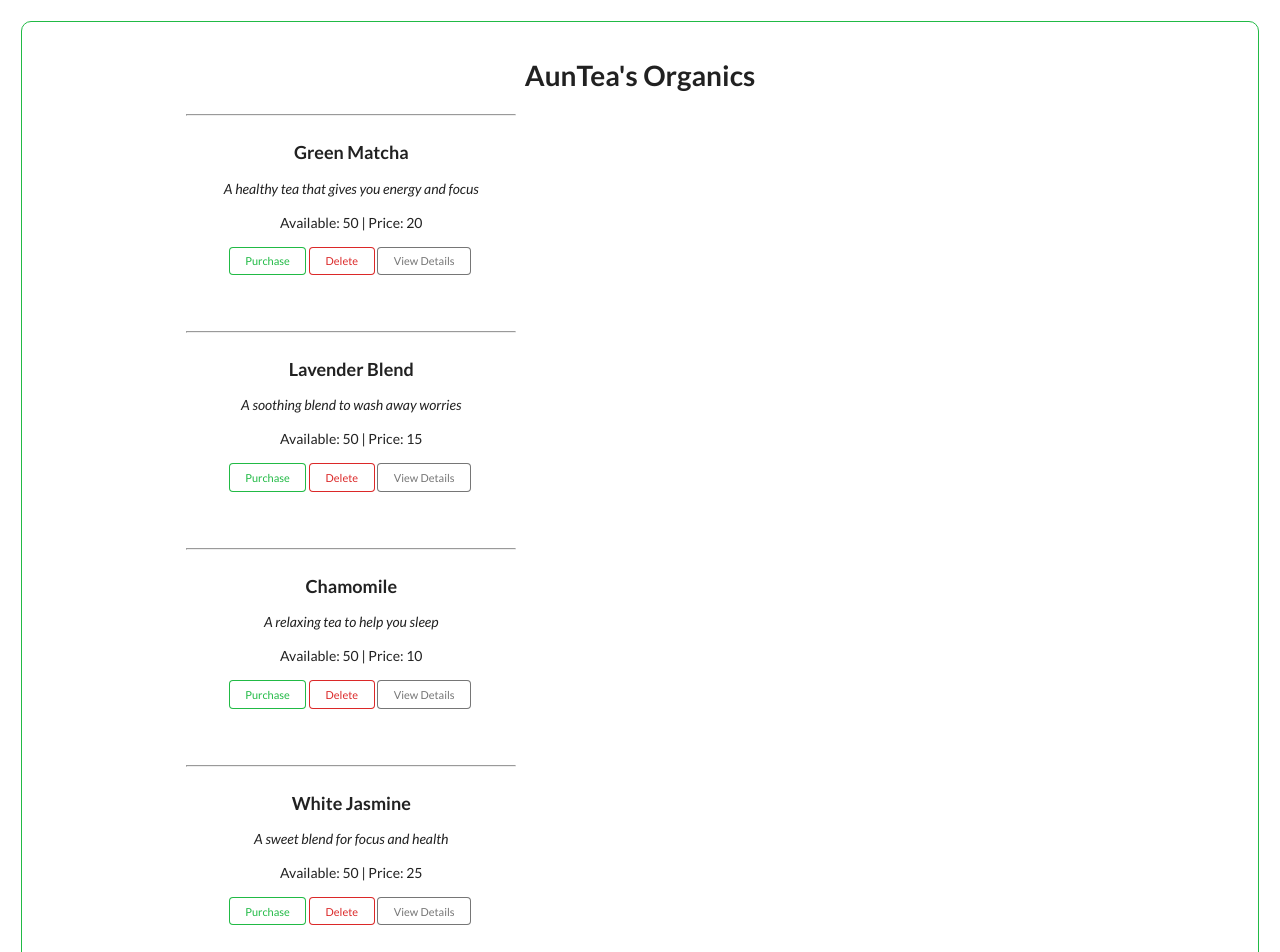
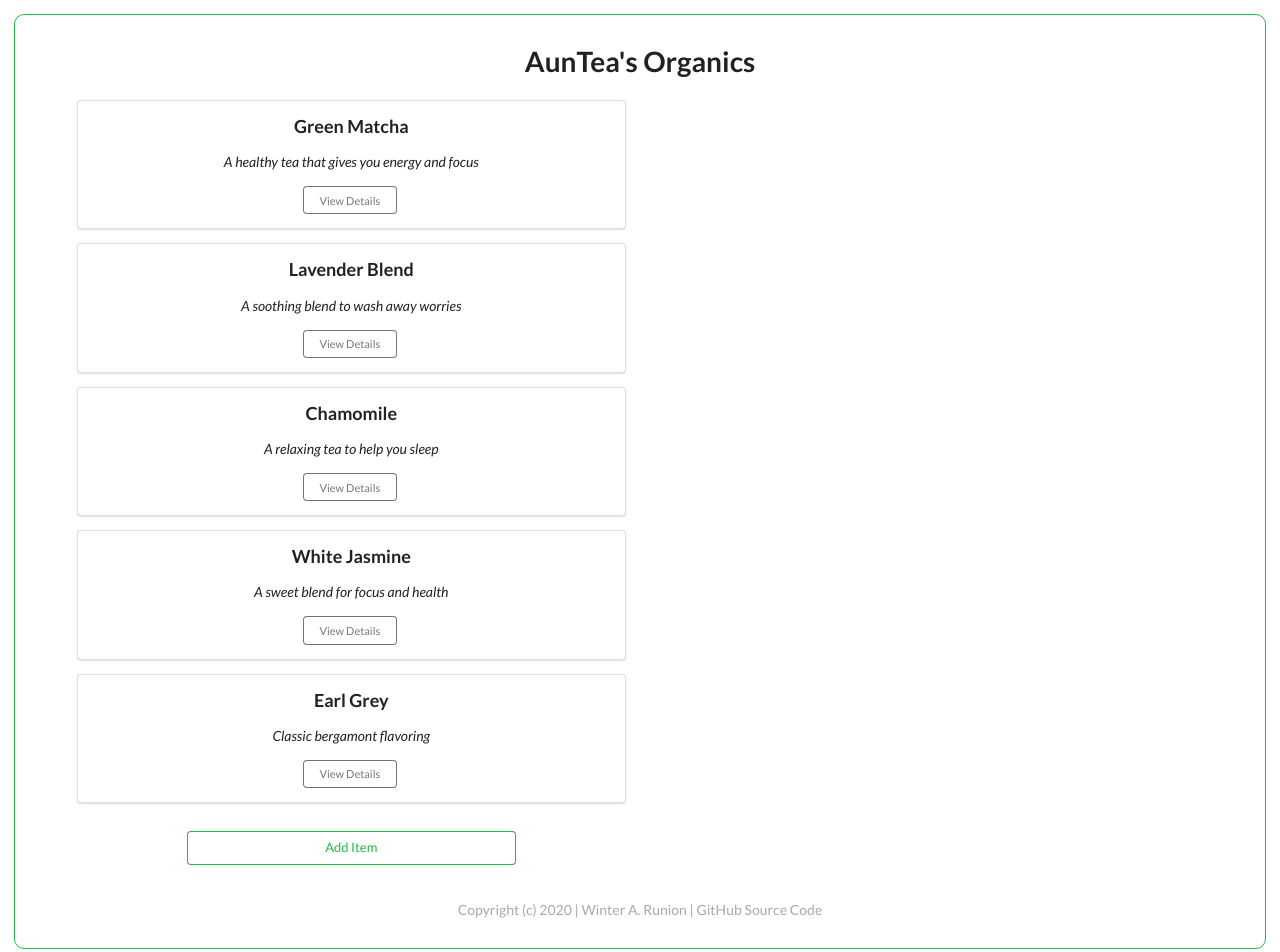
Before and after one commit to wrunion/epicodus-react-project, a React (Create React App) app: page / in a window 1280 px wide. Shown: the top 952 px of the page. Built offline with nearby package versions, Linux system fonts and the light colour scheme.

Commit message:
Fix spacing in css.

```diff
--- a/src/components/App.css
+++ b/src/components/App.css
@@ -1,4 +1,59 @@
 .App {
+  text-align: center;
+  border: 1px #21ba45 solid;
+  border-radius: 10px;
+  margin: 1em;
+  padding: .5em;
+}
+
+.App a:link, a:visited {
+  text-decoration: none;
+  color: darkgrey;
+}
+
+.Header {
+  margin-bottom: 1.5em;
+}
+
+.Form {
+  padding: 10px;
+}
+
+.Form div {
+  padding-bottom: 5px;
+}
+
+.Item {
+  padding-bottom: 1.5em;
+  padding-top: 1em;
+  margin: 0 auto 1em auto;
+}
+
+.ItemDetailView {
+  font-size: 110%;
+}
+
+.ItemDetailView button {
+  border-radius: 5px;
+}
+
+#AddItem {
+  padding: 1em;
+  max-width: 65%;
+  margin: auto;
+}
+
+.Header {
+  margin-top: 1.5em;
+}
+
+.Footer {
+  color: darkgrey;
+  margin-top: 1.5em;
+  margin-bottom: 1.5em;
+}
+
+/* .App {
   text-align: center;
   border: 1px #21ba45 solid;
   border-radius: 10px;
@@ -49,4 +104,4 @@
   color: darkgrey;
   margin-top: 1.5em;
   margin-bottom: 1.5em;
-}
+}  */
--- a/src/components/Item.js
+++ b/src/components/Item.js
@@ -9,13 +9,12 @@ const Item = (props) => {
   const { itemName, description, available, price, id } = props.item;
 
   return (
-    <div className="Item" key={id}>
-    <hr />
+    <div className="Item ui segment" key={id}>
     <h3>{itemName}</h3>
       <p><em>{description}</em></p>
-      <p>Available: {available} | Price: {price}</p>
-      <button id={id} onClick={() => handleClick({id: id, action: "purchase"})} className="ui mini green button basic">Purchase</button>
-      <button id={id} onClick={() => handleClick({id: id, action: "delete"})} className="ui mini red button basic">Delete</button>
+      {/* <p>Available: {available} | Price: {price}</p> */}
+      {/* <button id={id} onClick={() => handleClick({id: id, action: "purchase"})} className="ui mini green button basic">Purchase</button>
+      <button id={id} onClick={() => handleClick({id: id, action: "delete"})} className="ui mini red button basic">Delete</button> */}
       <button onClick={() => handleClick({id: id, action: "details"})} className="ui mini grey button basic">View Details</button>
     </div>
   );
```
